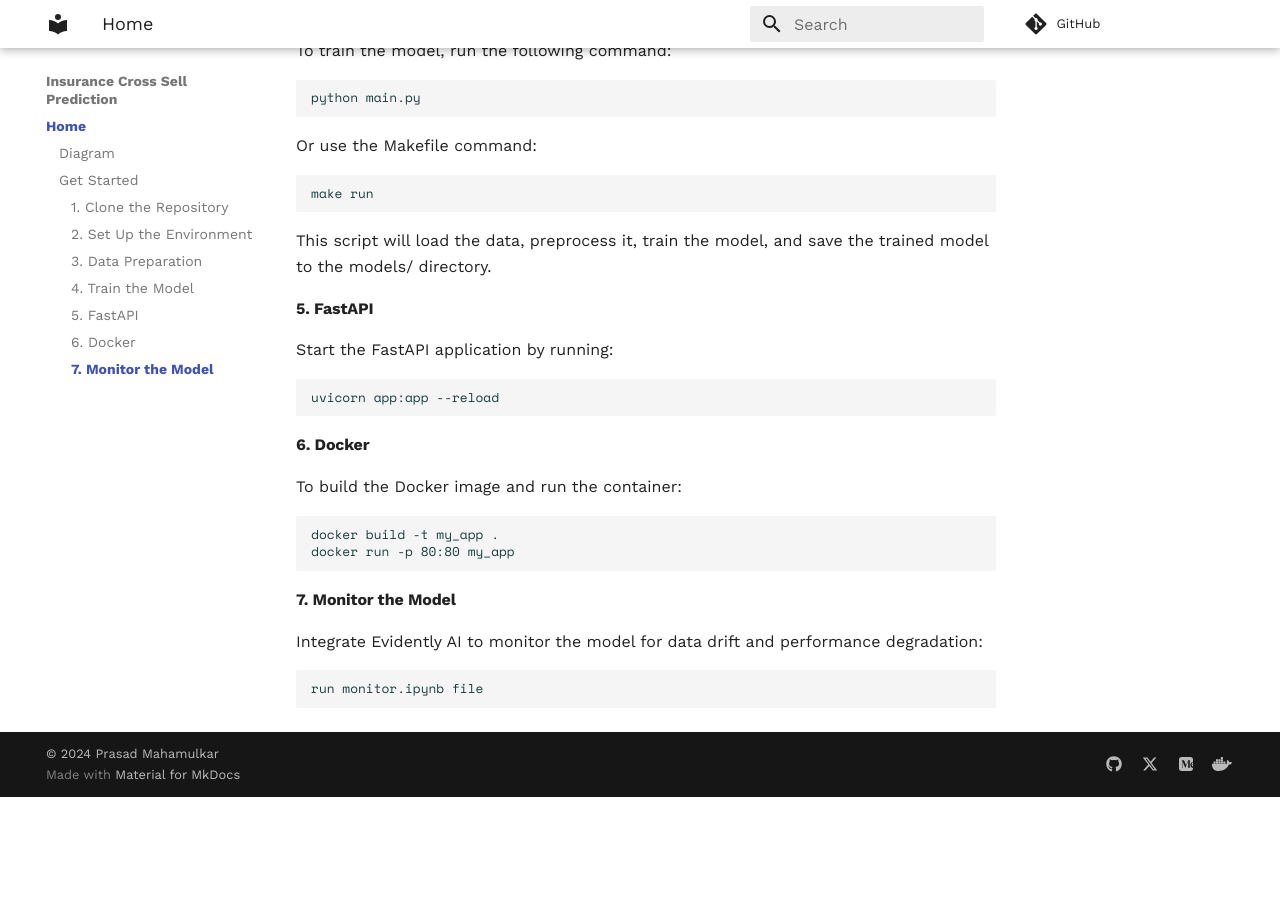
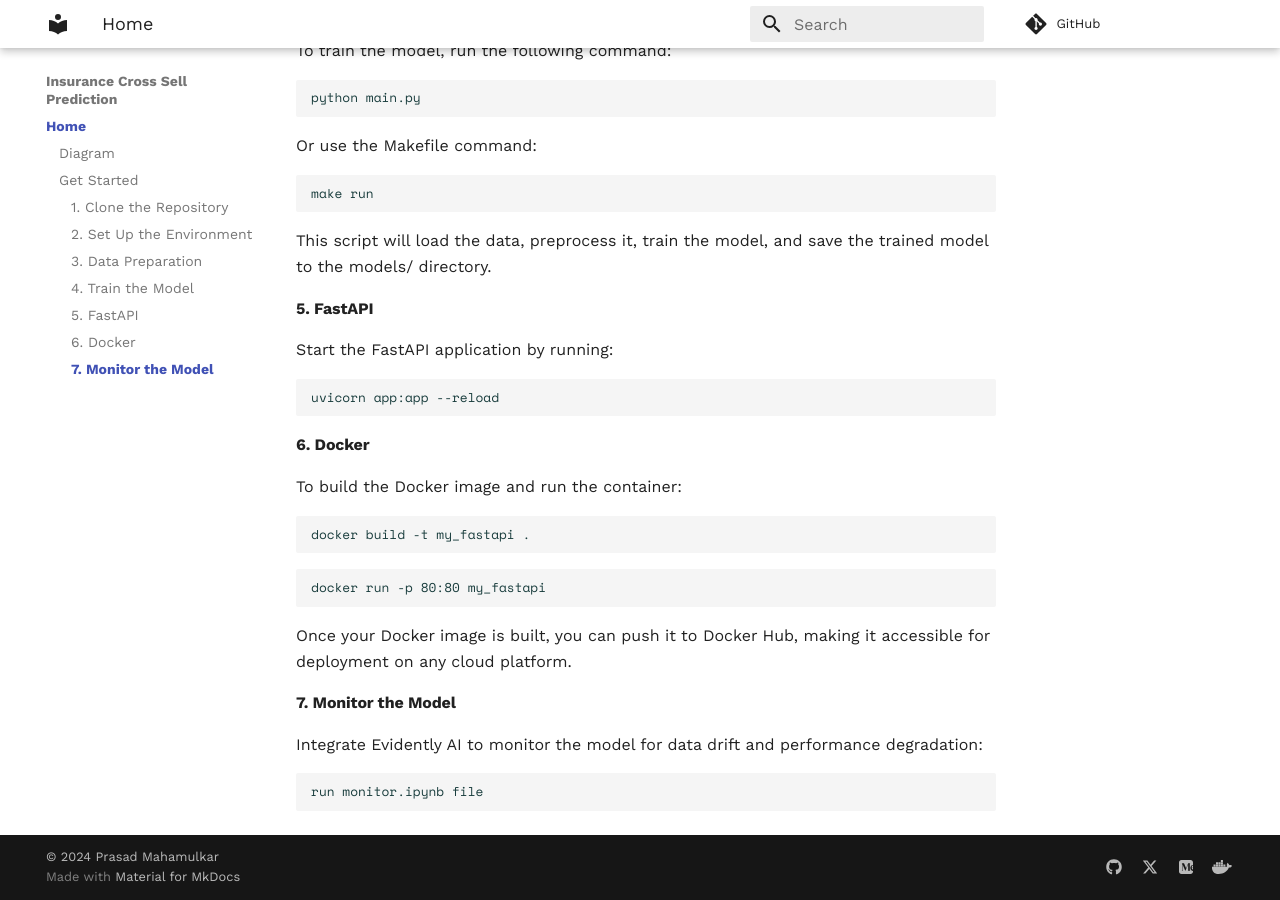
Before and after one commit to Ar3ee3ar/learn_mlopz, an MkDocs documentation site: the page built from docs/index.md, in a window 1280 px wide and 900 px high, scrolled down 1645 px. Built offline with MkDocs 1.6.1 and Material for MkDocs 9.7.7, drawn with Linux system fonts in a browser that asks for light colours; comment, search, counter and statistics services are not loaded; before the commit the page ends 2442 px from its top, so only the background shows below that.

Commit message:
docs update

````diff
--- a/docs/index.md
+++ b/docs/index.md
@@ -62,9 +62,12 @@ uvicorn app:app --reload
 To build the Docker image and run the container:
 
 ```bash
-docker build -t my_app .
-docker run -p 80:80 my_app
+docker build -t my_fastapi .
 ```
+```bash
+docker run -p 80:80 my_fastapi
+```
+Once your Docker image is built, you can push it to Docker Hub, making it accessible for deployment on any cloud platform.
 #### 7. Monitor the Model
 Integrate Evidently AI to monitor the model for data drift and performance degradation:
 
````
Also changed, not shown: README.md (+5 -2 lines).
